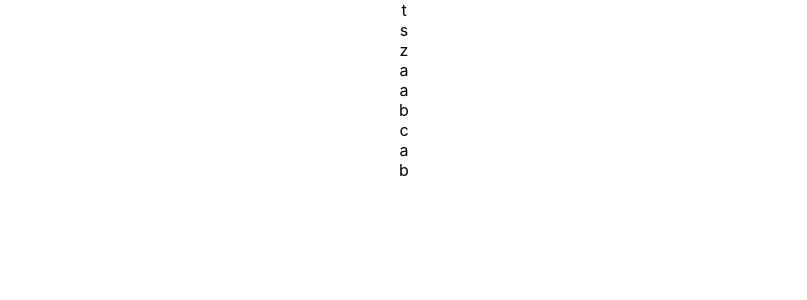
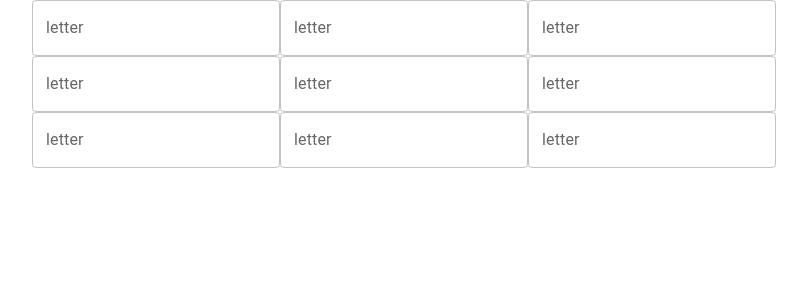
Before and after one commit to GitUser520/SmartCrosswordCreator, a React (Create React App) app in the folder nwhacks/: page / in a window 1280 px wide. Shown: the top 300 px of the page, without its empty margins (236-1043 px from the left). Built offline with nearby package versions, Linux system fonts and the light colour scheme.

Commit message:
Refactored code to use Material UI.

```diff
--- a/nwhacks/package.json
+++ b/nwhacks/package.json
@@ -3,6 +3,9 @@
   "version": "0.1.0",
   "private": true,
   "dependencies": {
+    "@emotion/react": "^11.7.1",
+    "@emotion/styled": "^11.6.0",
+    "@mui/material": "^5.2.8",
     "@testing-library/jest-dom": "^5.16.1",
     "@testing-library/react": "^12.1.2",
     "@testing-library/user-event": "^13.5.0",
--- a/nwhacks/src/App.js
+++ b/nwhacks/src/App.js
@@ -1,27 +1,15 @@
-import logo from './logo.svg';
 import './App.css';
 import React from 'react';
-
-let i = 0
+import { CrosswordComponentReact } from "./CrosswordComponent.js";
 
 function App() {
   return (
     <div className="App">
-      <CrosswordComponent grid={[["t","s","z"],["a","a","b"],["c","a","b"]]} />
+        <CrosswordComponentReact grid={[["t","s","z"],["a","a","b"],["c","a","b"]]} />
     </div>
   );
 }
 
-class CrosswordComponent extends React.Component {
-    render() {
-        var indents = [];
-        for (var i = 0; i < this.props.grid.length; i++) {
-            for (var j = 0; j < this.props.grid[0].length; j++) {
-                indents.push(<div key={i*3 + j}>{this.props.grid[i][j]}</div>);
-            }
-        }
-        return indents;
-    }
-}
+
 
 export default App;
--- /dev/null
+++ b/nwhacks/src/CrosswordComponent.js
@@ -0,0 +1,39 @@
+import React from "react";
+import {
+    TextField
+} from "@mui/material";
+
+export const CrosswordComponent = (props) => {
+    var indents = [];
+    for (var i = 0; i < props.grid.length; i++) {
+        for (var j = 0; j < props.grid[0].length; j++) {
+            indents.push(<input type="text" name = "fname" id="fname" maxLength="1" key={i*3 + j} className = "input-box"/>);
+        }
+        indents.push(<br/>);
+    }
+
+    return (
+        <div className="grid-container">
+            {indents}
+        </div>
+    );
+}
+
+export const CrosswordComponentReact = (props) => {
+    var indents = [];
+    for (var i = 0; i < props.grid.length; i++) {
+        for (var j = 0; j < props.grid[0].length; j++) {
+            indents.push(
+                <TextField variant="outlined" label={"letter"}>
+                </TextField>
+            );
+        }
+        indents.push(<br/>);
+    }
+
+    return (
+        <div className="grid-container">
+            {indents}
+        </div>
+    );
+}
```
Also changed, not shown: 1 other file (tests, documents, lock files or other folders).
